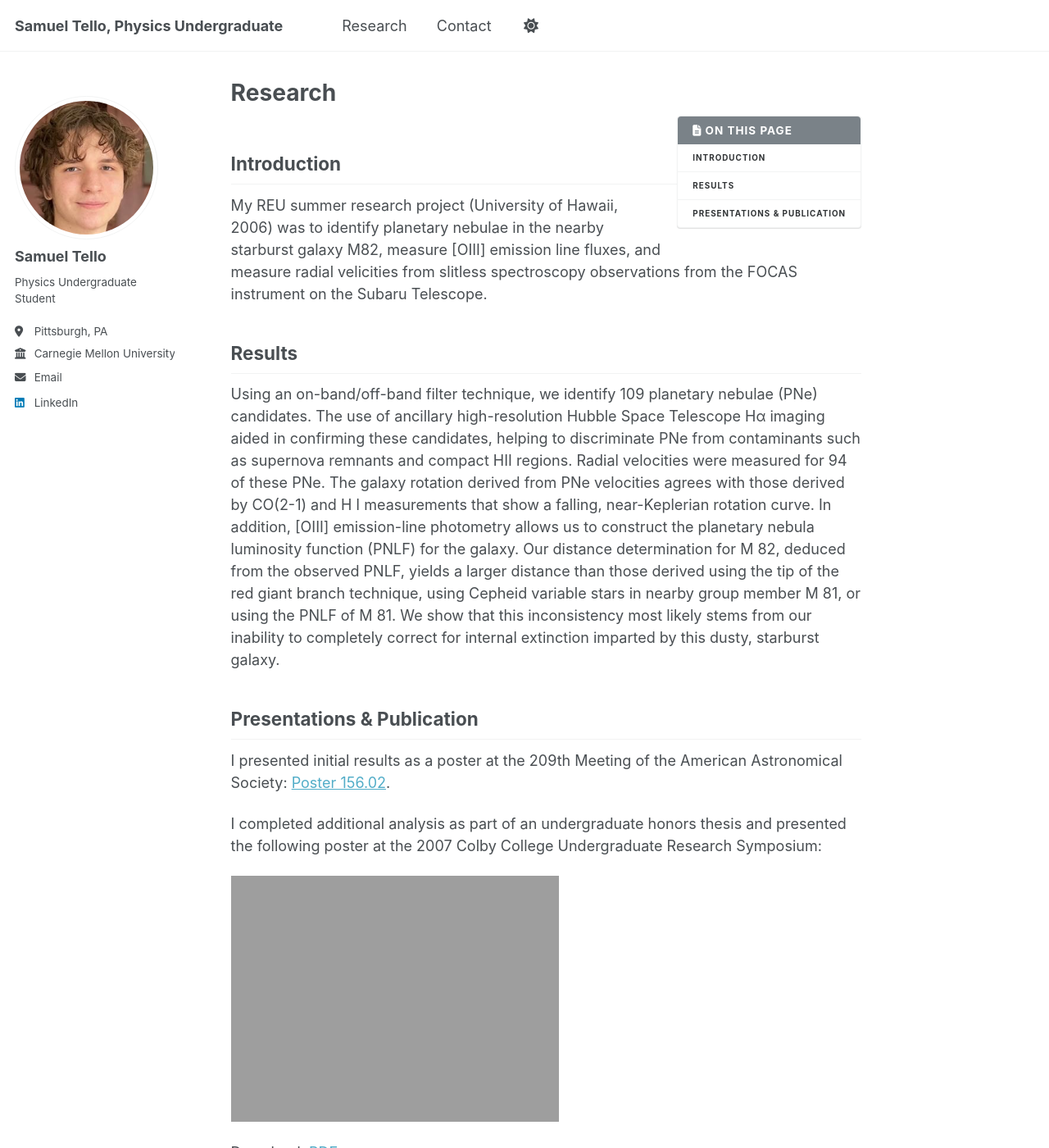
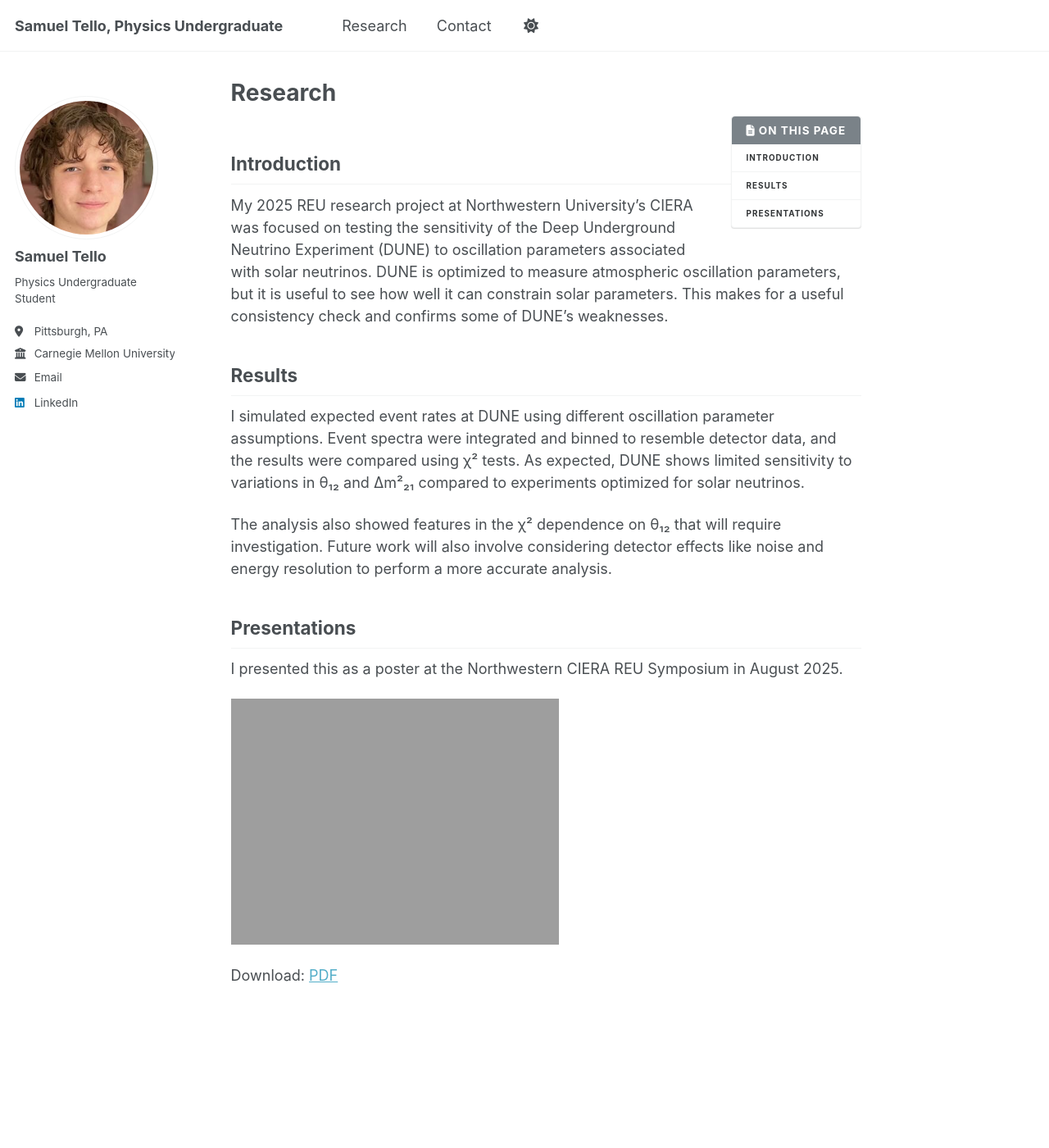
Before and after one commit to stello2004/CIERA_REU, a Jekyll site: the page built from _pages/research.md, in a window 1280 px wide and 1400 px high. Shown: the whole window at 82% size. Built offline with Jekyll 4.4.1, drawn with Linux system fonts in a browser that asks for light colours; a script that is not in the unit is left out; some of the changed text lies outside the part shown.

Commit message:
Update research.md

```diff
--- a/_pages/research.md
+++ b/_pages/research.md
@@ -9,20 +9,18 @@ author_profile: true
 
 ## Introduction
 
-My REU summer research project (University of Hawaii, 2006) was to identify planetary nebulae in the nearby starburst galaxy M82, measure [OIII] emission line fluxes, and measure radial velicities from slitless spectroscopy observations from the FOCAS instrument on the Subaru Telescope.
+My 2025 REU research project at Northwestern University’s CIERA was focused on testing the sensitivity of the Deep Underground Neutrino Experiment (DUNE) to oscillation parameters associated with solar neutrinos. DUNE is optimized to measure atmospheric oscillation parameters, but it is useful to see how well it can constrain solar parameters. This makes for a useful consistency check and confirms some of DUNE’s weaknesses.
 
 ## Results
 
-Using an on-band/off-band filter technique, we identify 109 planetary nebulae (PNe) candidates. The use of ancillary high-resolution Hubble Space Telescope Hα imaging aided in confirming these candidates, helping to discriminate PNe from contaminants such as supernova remnants and compact HII regions. Radial velocities were measured for 94 of these PNe. The galaxy rotation derived from PNe velocities agrees with those derived by CO(2-1) and H I measurements that show a falling, near-Keplerian rotation curve. In addition, [OIII] emission-line photometry allows us to construct the planetary nebula luminosity function (PNLF) for the galaxy. Our distance determination for M 82, deduced from the observed PNLF, yields a larger distance than those derived using the tip of the red giant branch technique, using Cepheid variable stars in nearby group member M 81, or using the PNLF of M 81. We show that this inconsistency most likely stems from our inability to completely correct for internal extinction imparted by this dusty, starburst galaxy.
+I simulated expected event rates at DUNE using different oscillation parameter assumptions. Event spectra were integrated and binned to resemble detector data, and the results were compared using χ² tests. As expected, DUNE shows limited sensitivity to variations in θ₁₂ and Δm²₂₁ compared to experiments optimized for solar neutrinos.
 
-## Presentations & Publication
+The analysis also showed features in the χ² dependence on θ₁₂ that will require investigation. Future work will also involve considering detector effects like noise and energy resolution to perform a more accurate analysis.
 
-I presented initial results as a poster at the 209th Meeting of the American Astronomical Society: [Poster 156.02](https://ui.adsabs.harvard.edu/abs/2006AAS...20915602J/abstract).
+## Presentations
 
-I completed additional analysis as part of an undergraduate honors thesis and presented the following poster at the 2007 Colby College Undergraduate Research Symposium:
+I presented this as a poster at the Northwestern CIERA REU Symposium in August 2025.
 
-![2007 M82 PNe Research Poster]({{ base_path }}/images/m82pne_poster.png)
+![2025 DUNE Solar Parameter Sensitivity Poster]({{ base_path }}/images/dune_solar_poster.png)
 
-Download: [PDF]({{ base_path }}/files/m82pne_poster.pdf)
-
-I published these results in [Johnson et al. 2009, ApJ, 697, 1138](https://dx.doi.org/10.1088/0004-637X/697/2/1138).
+Download: [PDF]({{ base_path }}/files/dune_solar_poster.pdf)
```
